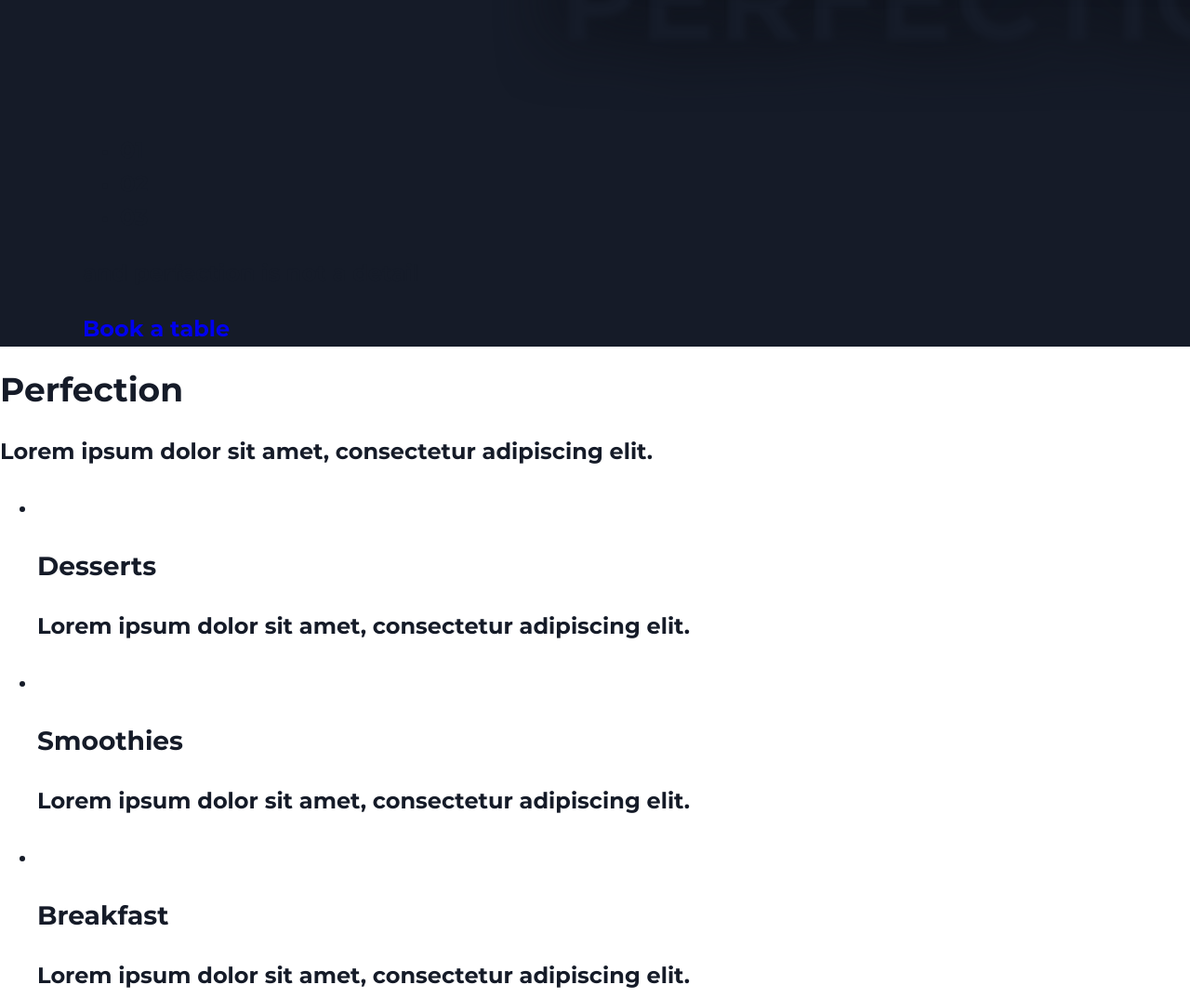
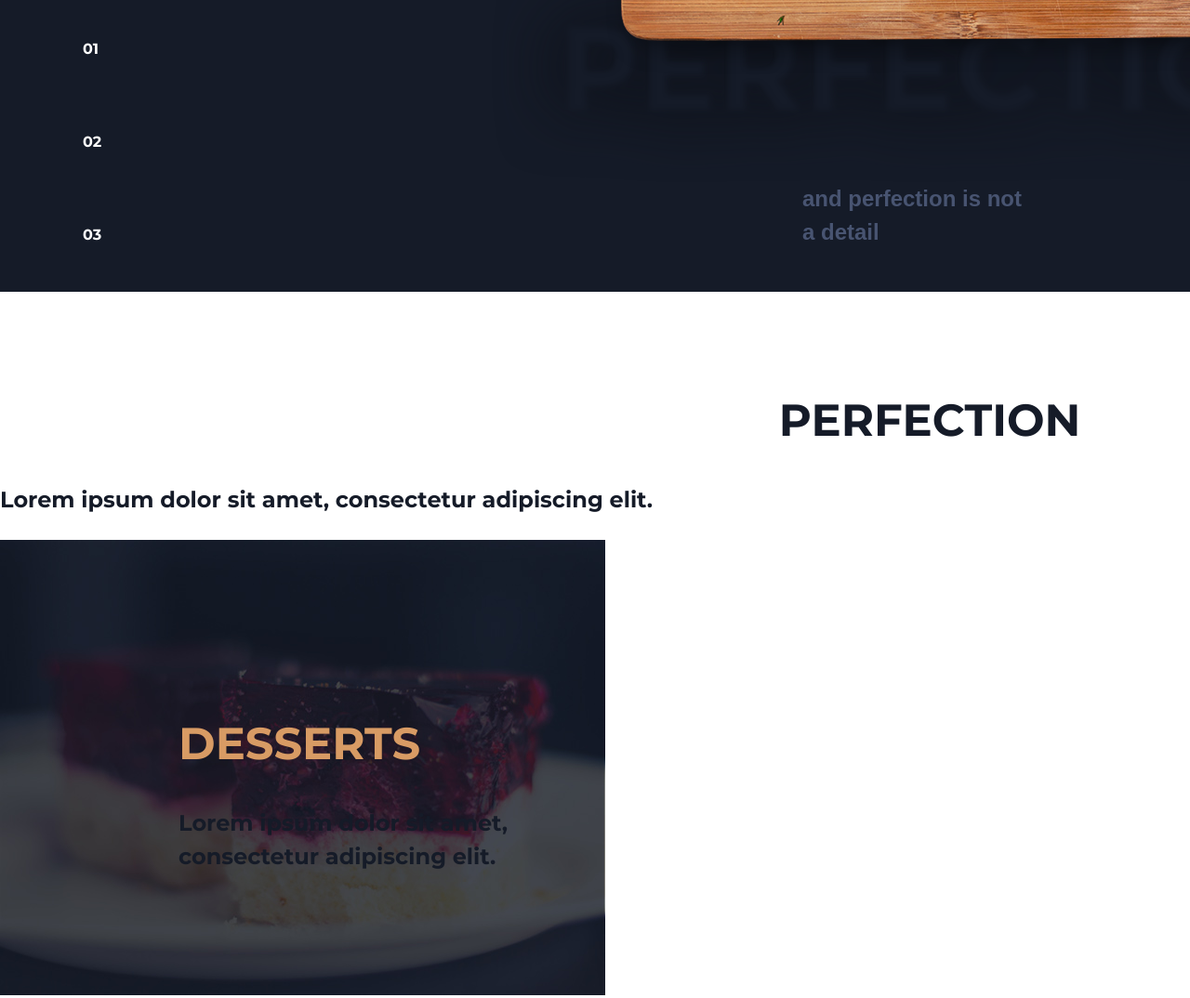
Before and after one commit to skit82/Gratia, a website: page source/index.html in a window 1280 px wide. Shown: the part 787-1861 px from the top of the page at 93% size. Drawn offline with nearby package versions, Linux system fonts and the light colour scheme; files that its build step writes are made by us from their sources.

Commit message:
Сделали шапку и начали блок продукта

```diff
--- a/source/index.html
+++ b/source/index.html
@@ -36,34 +36,40 @@
         <div class="slider__arrow  slider__arrow--left"><img src="img/Arrow-left.png" width="57" height="111" alt="Влево"></div>
         <div class="slider__arrow  slider__arrow--right"><img src="img/Arrow-right.png" width="57" height="111" alt="Вправо"></div>
       </div>
+      <div  class="slider__wrapper">
         <ul class="slider__list">
           <li class="slider__item">01</li>
           <li class="slider__item">02</li>
           <li class="slider__item">03</li>
         </ul>
+        <div class="slider__text">
           <p>and perfection is  not a detail</p>
-      <a href="#" class="slider__link">Book a table</a>
+        </div>
+        <a href="#" class="slider__btn">Book a table</a>
+      </div>
     </div>
   </header>
   <main class="page-main">
-    <section class="promo">
-      <h2 class="promo__title">Perfection</h2>
+    <section class="product">
+      <h2 class="product__title">Perfection</h2>
       <p>Lorem ipsum dolor sit amet, consectetur adipiscing elit.</p>
-      <ul class="promo__list">
-        <li class="promo__item">
-          <img src="" alt="" class="promo__title">
-          <h3>Desserts</h3>
-          <p>Lorem ipsum dolor sit amet, consectetur adipiscing elit.</p>
+      <ul class="product__list  flashcard">
+        <li class="flashcard__item">
+          <img src="img/Dark-dessert.jpg" width="651" height="490" alt="Дессерт" class="flashcard__image">
+          <div class="flashcard__inner">
+            <h3 class="flashcard__title">Desserts</h3>
+            <p class="flashcard__text">Lorem ipsum dolor sit amet, consectetur adipiscing elit.</p>
+          </div>
         </li>
-        <li class="promo__item">
-          <img src="" alt="" class="promo__title">
-          <h3>Smoothies</h3>
-          <p>Lorem ipsum dolor sit amet, consectetur adipiscing elit.</p>
+        <li class="flashcard__item">
+          <img class="flashcard__image" src="img/Photo-smoot.jpg" width="569" height="699" alt="Картинка">
+          <h3 class="flashcard__title">Smoothies</h3>
+          <p class="flashcard__text">Lorem ipsum dolor sit amet, consectetur adipiscing elit.</p>
         </li>
-        <li class="promo__item">
-          <img src="" alt="" class="promo__title">
-          <h3>Breakfast</h3>
-          <p>Lorem ipsum dolor sit amet, consectetur adipiscing elit.</p>
+        <li class="flashcard__item">
+          <img src="img/Dark-brecfast.jpg" width="650" height="490" alt="Завтрак" class="flashcard__image">
+          <h3 class="flashcard__title">Breakfast</h3>
+          <p class="flashcard__text">Lorem ipsum dolor sit amet, consectetur adipiscing elit.</p>
         </li>
       </ul>
     </section>
--- /dev/null
+++ b/source/sass/flashcard.scss
@@ -0,0 +1,19 @@
+.flashcard {
+  position: relative;
+
+  &__title {
+    margin: 0px;
+    padding: 0px;
+    font-size: $font-size--h3;
+    line-height: $font-size--h3 + 36;
+    color: #d89b64;
+    text-transform: uppercase;
+  }
+
+  &__inner {
+    position: absolute;
+    left: 192px;
+    top: 180px;
+    width: 466px;
+  }
+}
--- a/source/sass/font-face.scss
+++ b/source/sass/font-face.scss
@@ -13,3 +13,11 @@
     font-weight: normal;
     font-style: normal;
 }
+
+@font-face {
+  font-family: "Crimson_textitalic";
+    src: url(../font/crimsontext-italic-webfont.woff2) format("woff2"),
+        url(../font/crimsontext-italic-webfont.woff) format("woff");
+    font-weight: normal;
+    font-style: italic;
+}
--- a/source/sass/global.scss
+++ b/source/sass/global.scss
@@ -37,3 +37,13 @@ input[type="radio"].visually-hidden {
   clip: rect(0 0 0 0);
   overflow: hidden;
 }
+
+*,
+*:before,
+*:after {
+  box-sizing: inherit;
+}
+
+html {
+  box-sizing: content-box;
+}
--- a/source/sass/main-nav.scss
+++ b/source/sass/main-nav.scss
@@ -10,7 +10,7 @@
   }
 
   &__link {
-    font-size: $font-size-h2;
+    font-size: $font-size--h2;
     color: #fff;
   }
 }
--- a/source/sass/page-header.scss
+++ b/source/sass/page-header.scss
@@ -5,6 +5,7 @@
   padding: 0px 89px;
   background-color: #151b28;
   background-size: 2000px 0px;
+  margin-bottom: 99px;
 
   &__inner {
     display: flex;
@@ -17,6 +18,7 @@
     display: flex;
     width: 34px;
     height: 34px;
+
     p {
       margin: 0px;
       margin-left: 15px;
--- /dev/null
+++ b/source/sass/product.scss
@@ -0,0 +1,23 @@
+.product {
+
+
+  &__list {
+    margin: 0px;
+    padding: 0px;
+    list-style: none;
+  }
+
+  &__title {
+    margin: 0px;
+    font-size: $font-size--h3;
+    line-height: $font-size--h3 + 36;
+    text-align: center;
+    text-transform: uppercase;
+  }
+
+  &__list {
+    display: flex;
+    flex-wrap: wrap;
+    justify-content: space-between;
+  }
+}
--- a/source/sass/slider.scss
+++ b/source/sass/slider.scss
@@ -3,6 +3,7 @@
   &__descr {
     display: flex;
     position: relative;
+    padding-top: 75px;
   }
 
   &__image {
@@ -13,7 +14,7 @@
   &__foto {
     position: absolute;
     left: 482px;
-    top: 56px;
+    top: 125px;
   }
 
   &__arrow {
@@ -21,13 +22,56 @@
     &--left {
       position: absolute;
       left: 0px;
-      top: 360px;
+      top: 430px;
     }
 
     &--right {
       position: absolute;
       right: 0px;
-      top: 360px;
+      top: 430px;
     }
   }
+
+  &__wrapper {
+    display: flex;
+    justify-content: space-between;
+  }
+
+  &__list {
+    position: absolute;
+    top: 790px;
+    margin: 0px;
+    padding: 0px;
+    list-style: none;
+  }
+
+  &__item {
+    font-size: $font-size--h2;
+    line-height: $font-size--h2 * 6 + 4;
+    color: #ffffff;
+  }
+
+  &__text {
+
+    p {
+      width: 255px;
+      margin: 0px;
+      margin-left: 774px;
+      font-family: "Crimson Text", sans-serif;
+      color: #485471;
+    }
+  }
+
+  &__btn {
+    display: block;
+    width: 229px;
+    padding-top: 15px;
+    padding-bottom: 13px;
+    margin-top: -16px;
+    font-size: $font-size--h2;
+    letter-spacing: 0.025em;
+    text-align: center;
+    text-transform: uppercase;
+    border: 1px solid #263045;
+  }
 }
--- a/source/sass/style.scss
+++ b/source/sass/style.scss
@@ -4,3 +4,5 @@
 @import "source/sass/page-header.scss";
 @import "source/sass/main-nav.scss";
 @import "source/sass/slider.scss";
+@import "source/sass/product.scss";
+@import "source/sass/flashcard.scss";
--- a/source/sass/variables.scss
+++ b/source/sass/variables.scss
@@ -1,5 +1,6 @@
 $font-size-h1: 24px;
-$font-size-h2: 16px;
+$font-size--h2: 16px;
+$font-size--h3: 48px;
 
 
 $font-family: "Montserrat", "Arial", sans-serif;
```
Also changed, not shown: source/img/Dark-brecfast.jpg (added), source/img/Dark-dessert.jpg (added), source/img/Photo-smoot.jpg (added), source/img/Photo-svg.svg (added). Lines whose indentation alone changed are shown as unchanged.
